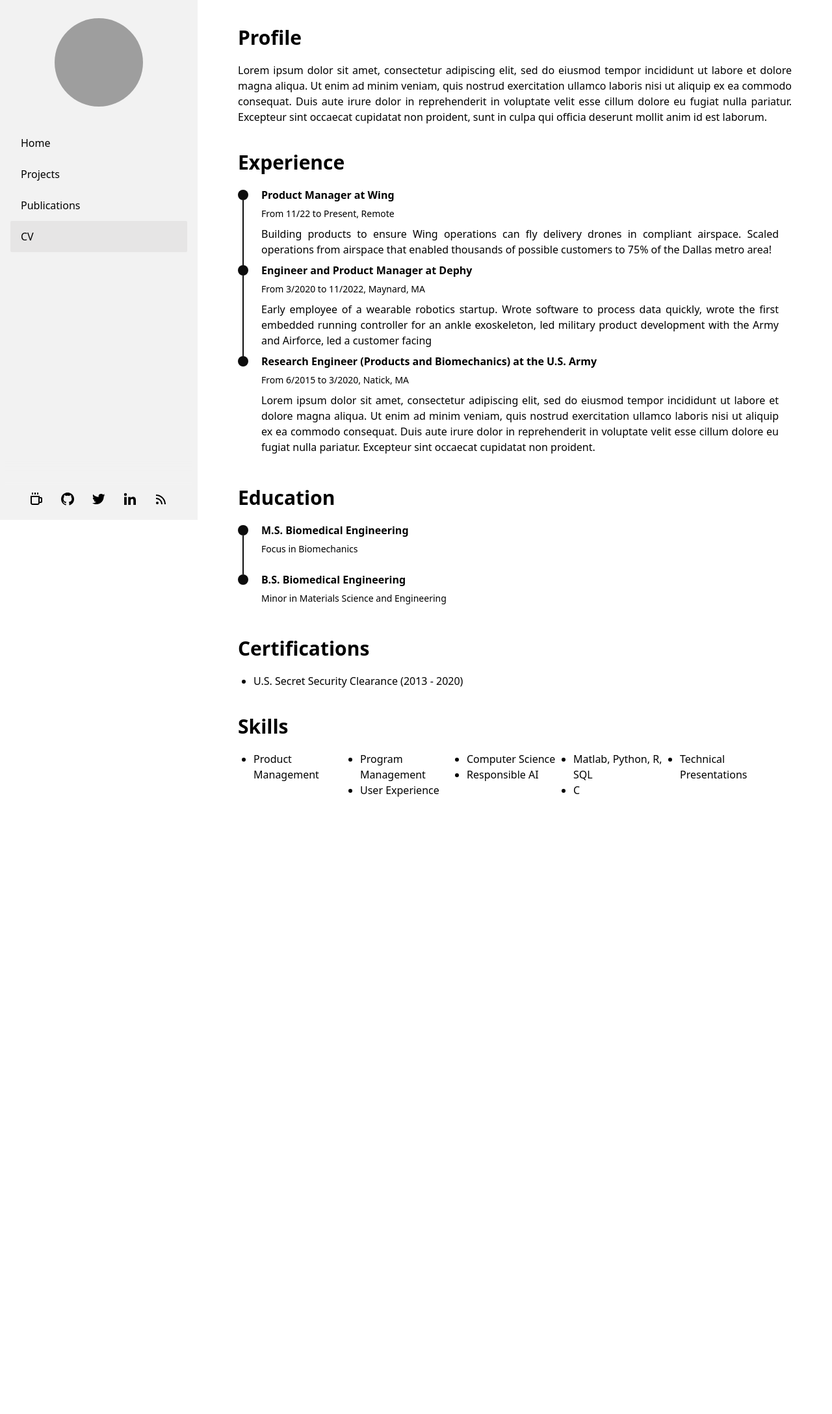
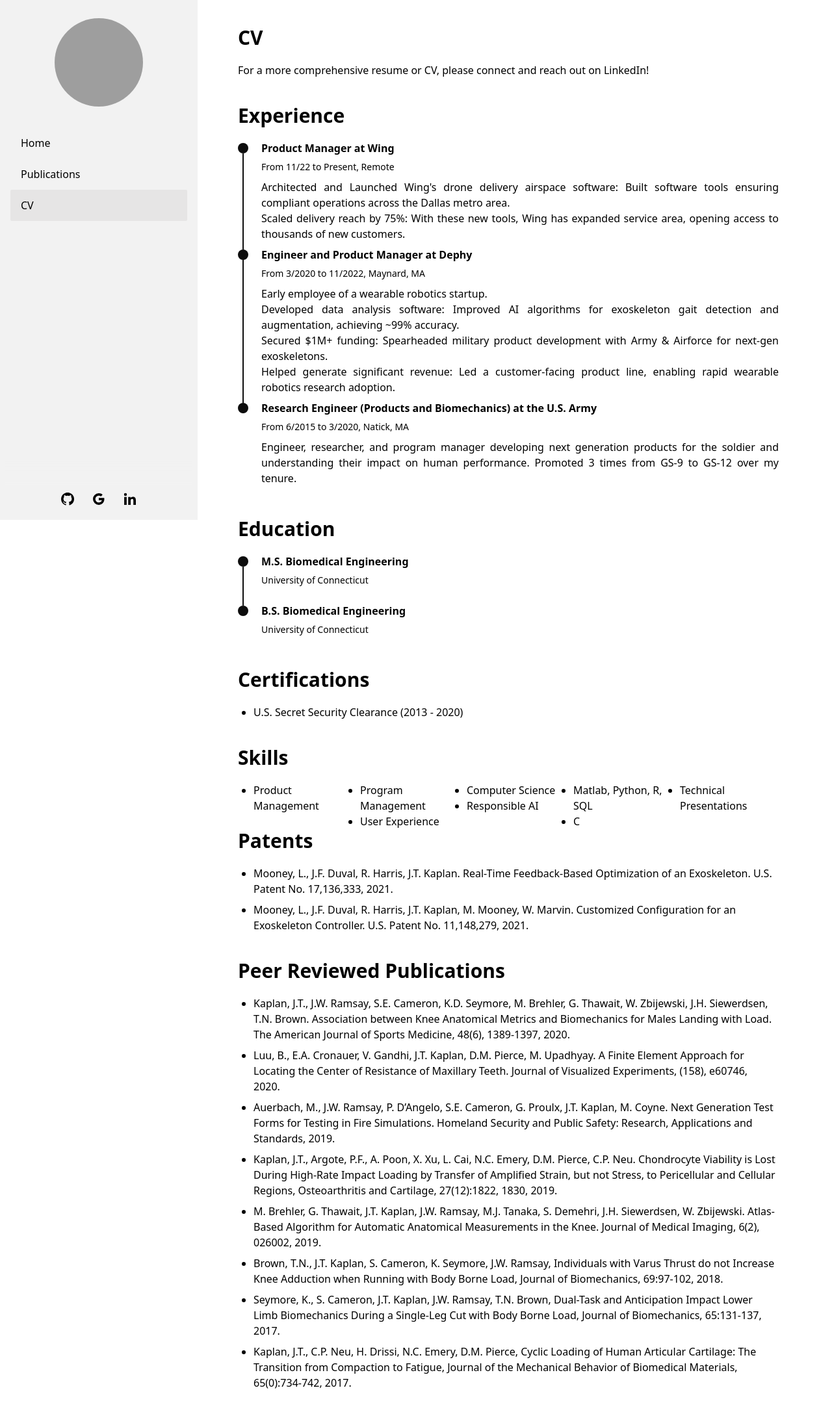
Before and after one commit to jtk10001/jtk10001.github.io, an Astro site: page /cv in a window 1280 px wide. Shown: the whole page at 65% size. Before the commit the page ends 1340 px from the top, so only its background shows below. Built offline with nearby package versions, Linux system fonts and the light colour scheme; Astro itself is replaced by a stand-in of ours; grey boxes are pictures that could not be loaded.

Commit message:
CV completion
Added details to CV
Populated publication and patent information

```diff
--- a/src/components/SideBarFooter.astro
+++ b/src/components/SideBarFooter.astro
@@ -4,7 +4,7 @@
 </div>
 
 <div class="social-icons px-4 pb-5 pt-1 flex self-center justify-center sticky bottom-0 bg-base-200">
-    <a
+    <!-- <a
         href="https://manuelernestog.github.io/support-my-work/"
         target="_blank"
         class="mx-3"
@@ -23,8 +23,8 @@
                 d="M5 2h2v3H5zm4 0h2v3H9zm4 0h2v3h-2zm6 7h-2V7H3v11c0 1.654 1.346 3 3 3h8c1.654 0 3-1.346 3-3h2c1.103 0 2-.897 2-2v-5c0-1.103-.897-2-2-2zm-4 9a1 1 0 0 1-1 1H6a1 1 0 0 1-1-1V9h10v9zm2-2v-5h2l.002 5H17z"
             ></path></svg
         >
-    </a>
-    <a href="https://github.com/manuelernestog" target="_blank" class="mx-3" aria-label="Github" title="Github">
+    </a>-->
+    <a href="https://github.com/jtk10001" target="_blank" class="mx-3" aria-label="Github" title="Github">
         <svg
             xmlns="http://www.w3.org/2000/svg"
             width="24"
@@ -38,20 +38,20 @@
             ></path>
         </svg>
     </a>
-    <a href="https://twitter.com/manuelernestog" target="_blank" class="mx-3" aria-label="Twitter" title="Twitter">
+    <a href="https://scholar.google.com/citations?user=pjrPcd8AAAAJ&hl=en" target="_blank" class="mx-3" aria-label="Google" title="Google">
         <svg
             xmlns="http://www.w3.org/2000/svg"
             width="24"
             height="24"
             viewBox="0 0 24 24"
             style="fill: currentColor;transform: ;msFilter:;"
-            ><path
-                d="M19.633 7.997c.013.175.013.349.013.523 0 5.325-4.053 11.461-11.46 11.461-2.282 0-4.402-.661-6.186-1.809.324.037.636.05.973.05a8.07 8.07 0 0 0 5.001-1.721 4.036 4.036 0 0 1-3.767-2.793c.249.037.499.062.761.062.361 0 .724-.05 1.061-.137a4.027 4.027 0 0 1-3.23-3.953v-.05c.537.299 1.16.486 1.82.511a4.022 4.022 0 0 1-1.796-3.354c0-.748.199-1.434.548-2.032a11.457 11.457 0 0 0 8.306 4.215c-.062-.3-.1-.611-.1-.923a4.026 4.026 0 0 1 4.028-4.028c1.16 0 2.207.486 2.943 1.272a7.957 7.957 0 0 0 2.556-.973 4.02 4.02 0 0 1-1.771 2.22 8.073 8.073 0 0 0 2.319-.624 8.645 8.645 0 0 1-2.019 2.083z"
-            ></path>
+            >
+            <svg xmlns="http://www.w3.org/2000/svg" width="24" height="24" viewBox="0 0 24 24" style="fill: rgba(0, 0, 0, 1);transform: ;msFilter:;"><path d="M20.283 10.356h-8.327v3.451h4.792c-.446 2.193-2.313 3.453-4.792 3.453a5.27 5.27 0 0 1-5.279-5.28 5.27 5.27 0 0 1 5.279-5.279c1.259 0 2.397.447 3.29 1.178l2.6-2.599c-1.584-1.381-3.615-2.233-5.89-2.233a8.908 8.908 0 0 0-8.934 8.934 8.907 8.907 0 0 0 8.934 8.934c4.467 0 8.529-3.249 8.529-8.934 0-.528-.081-1.097-.202-1.625z"></path></svg>
+
         </svg>
     </a>
     <a
-        href="https://www.linkedin.com/in/manuelernestogr"
+        href="https://www.linkedin.com/in/jonathankaplan"
         target="_blank"
         class="mx-3"
         aria-label="Linkedin"
@@ -69,7 +69,7 @@
         </svg>
     </a>
 
-    <a href="/rss.xml" target="_blank" class="mx-3" aria-label="RSS Feed" title="RSS Feed">
+   <!--  <a href="/rss.xml" target="_blank" class="mx-3" aria-label="RSS Feed" title="RSS Feed">
         <svg
             xmlns="http://www.w3.org/2000/svg"
             width="24"
@@ -80,5 +80,5 @@
                 d="M12 20.001h2C14 14.486 9.514 10 4 10v2c4.411 0 8 3.589 8 8.001z"></path><circle cx="6" cy="18" r="2"
             ></circle>
         </svg>
-    </a>
+    </a>-->
 </div>
--- a/src/components/SideBarMenu.astro
+++ b/src/components/SideBarMenu.astro
@@ -5,7 +5,7 @@ const activeClass = "bg-base-300"; // For primary color replace with `active` cl
 
 <ul class="menu grow shrink menu-md overflow-y-auto">
     <li><a class="py-3 text-base" id="home" href="/">Home</a></li>
-    <li><a class="py-3 text-base" id="projects" href="/projects">Projects</a></li>
+    <!-- -<li><a class="py-3 text-base" id="projects" href="/projects">Projects</a></li>-->
     <li><a class="py-3 text-base" id="publications" href="/publications">Publications</a></li>
     <!-- <li><a class="py-3 text-base" id="store" href="/store">Store</a></li>-->
     <!--<li><a class="py-3 text-base" id="blog" href="/blog/">Blog</a></li>-->
--- a/src/pages/cv.astro
+++ b/src/pages/cv.astro
@@ -5,14 +5,11 @@ import TimeLineElement from "../components/cv/TimeLine.astro";
 
 <BaseLayout title="Resume" sideBarActiveItemID="cv">
   <div class="mb-5">
-    <div class="text-3xl w-full font-bold">Profile</div>
+    <div class="text-3xl w-full font-bold">CV</div>
   </div>
 
   <div class="mb-10 text-justify">
-    Lorem ipsum dolor sit amet, consectetur adipiscing elit, sed do eiusmod tempor incididunt ut labore et dolore magna
-    aliqua. Ut enim ad minim veniam, quis nostrud exercitation ullamco laboris nisi ut aliquip ex ea commodo consequat. Duis
-    aute irure dolor in reprehenderit in voluptate velit esse cillum dolore eu fugiat nulla pariatur. Excepteur sint occaecat
-    cupidatat non proident, sunt in culpa qui officia deserunt mollit anim id est laborum.
+ For a more comprehensive resume or CV, please connect and reach out on LinkedIn!
   </div>
 
   <div class="mb-5">
@@ -24,22 +21,24 @@ import TimeLineElement from "../components/cv/TimeLine.astro";
       title="Product Manager at Wing"
       subtitle="From 11/22 to Present, Remote"
     >
-      Building products to ensure Wing operations can fly delivery drones in compliant airspace.
-      Scaled operations from airspace that enabled thousands of possible customers to 75% of the Dallas metro area!
+    Architected and Launched Wing's drone delivery airspace software: Built software tools ensuring compliant operations across the Dallas metro area.
+    <br>
+    Scaled delivery reach by 75%: With these new tools, Wing has expanded service area, opening access to <a href="https://blog.wing.com/2024/01/wing-and-walmart-expand-service.html">thousands of new customers.</a>
     </TimeLineElement>
     <TimeLineElement
       title="Engineer and Product Manager at Dephy"
       subtitle="From 3/2020 to 11/2022, Maynard, MA"
     >
-      Early employee of a wearable robotics startup.
-      Wrote software to process data quickly, wrote the first embedded running controller for an ankle exoskeleton,
-      led military product development with the Army and Airforce, led a customer facing
+      Early employee of a wearable robotics startup.  <br>
+      Developed data analysis software: Improved AI algorithms for exoskeleton gait detection and augmentation, achieving ~99% accuracy. <br>
+      Secured $1M+ funding: Spearheaded military product development with Army & Airforce for next-gen exoskeletons. <br>
+      Helped generate significant revenue: Led a customer-facing product line, enabling rapid wearable robotics research adoption.
     </TimeLineElement>
     <TimeLineElement
       title="Research Engineer (Products and Biomechanics) at the U.S. Army"
       subtitle="From 6/2015 to 3/2020, Natick, MA"
     >
-      Lorem ipsum dolor sit amet, consectetur adipiscing elit, sed do eiusmod tempor incididunt ut labore et dolore magna aliqua. Ut enim ad minim veniam, quis nostrud exercitation ullamco laboris nisi ut aliquip ex ea commodo consequat. Duis aute irure dolor in reprehenderit in voluptate velit esse cillum dolore eu fugiat nulla pariatur. Excepteur sint occaecat cupidatat non proident.
+    Engineer, researcher, and program manager developing next generation products for the soldier and understanding their impact on human performance. Promoted 3 times from GS-9 to GS-12 over my tenure.
     </TimeLineElement>
   </div>
 
@@ -50,11 +49,11 @@ import TimeLineElement from "../components/cv/TimeLine.astro";
   <div class="time-line-container grid gap-4 mb-10">
     <TimeLineElement
       title="M.S. Biomedical Engineering"
-      subtitle="Focus in Biomechanics"
+      subtitle="University of Connecticut"
     />
     <TimeLineElement
       title="B.S. Biomedical Engineering"
-      subtitle="Minor in Materials Science and Engineering"
+      subtitle="University of Connecticut"
     />
   </div>
 
@@ -86,6 +85,29 @@ import TimeLineElement from "../components/cv/TimeLine.astro";
     <li>Technical Presentations</li>
   </ul>
 
+  <div class="mb-5">
+    <div class="text-3xl w-full font-bold">Patents</div>
+  </div>
+
+  <ul class="list-disc mx-6 mb-10 grid gap-2">
+    <li>Mooney, L., J.F. Duval, R. Harris, J.T. Kaplan. Real-Time Feedback-Based Optimization of an Exoskeleton. U.S. Patent No. 17,136,333, 2021.</li>
+    <li>Mooney, L., J.F. Duval, R. Harris, J.T. Kaplan, M. Mooney, W. Marvin. Customized Configuration for an Exoskeleton Controller. U.S. Patent No. 11,148,279, 2021.</li>
+  </ul>
+
+  <div class="mb-5">
+    <div class="text-3xl w-full font-bold">Peer Reviewed Publications</div>
+  </div>
+
+  <ul class="list-disc mx-6 mb-10 grid gap-2">
+    <li>Kaplan, J.T., J.W. Ramsay, S.E. Cameron, K.D. Seymore, M. Brehler, G. Thawait, W. Zbijewski, J.H. Siewerdsen, T.N. Brown. Association between Knee Anatomical Metrics and Biomechanics for Males Landing with Load. The American Journal of Sports Medicine, 48(6), 1389-1397, 2020.</li>
+    <li>Luu, B., E.A. Cronauer, V. Gandhi, J.T. Kaplan, D.M. Pierce, M. Upadhyay. A Finite Element Approach for Locating the Center of Resistance of Maxillary Teeth. Journal of Visualized Experiments, (158), e60746, 2020.</li>
+    <li>Auerbach, M., J.W. Ramsay, P. D’Angelo, S.E. Cameron, G. Proulx, J.T. Kaplan, M. Coyne. Next Generation Test Forms for Testing in Fire Simulations. Homeland Security and Public Safety: Research, Applications and Standards, 2019.</li>
+    <li>Kaplan, J.T., Argote, P.F., A. Poon, X. Xu, L. Cai, N.C. Emery, D.M. Pierce, C.P. Neu. Chondrocyte Viability is Lost During High-Rate Impact Loading by Transfer of Amplified Strain, but not Stress, to Pericellular and Cellular Regions, Osteoarthritis and Cartilage, 27(12):1822, 1830, 2019.</li>
+    <li>M. Brehler, G. Thawait, J.T. Kaplan, J.W. Ramsay, M.J. Tanaka, S. Demehri, J.H. Siewerdsen, W. Zbijewski. Atlas-Based Algorithm for Automatic Anatomical Measurements in the Knee. Journal of Medical Imaging, 6(2), 026002, 2019.</li>
+    <li>Brown, T.N., J.T. Kaplan, S. Cameron, K. Seymore, J.W. Ramsay, Individuals with Varus Thrust do not Increase Knee Adduction when Running with Body Borne Load, Journal of Biomechanics, 69:97-102, 2018.</li>
+    <li>Seymore, K., S. Cameron, J.T. Kaplan, J.W. Ramsay, T.N. Brown, Dual-Task and Anticipation Impact Lower Limb Biomechanics During a Single-Leg Cut with Body Borne Load, Journal of Biomechanics, 65:131-137, 2017.</li>
+    <li>Kaplan, J.T., C.P. Neu, H. Drissi, N.C. Emery, D.M. Pierce, Cyclic Loading of Human Articular Cartilage: The Transition from Compaction to Fatigue, Journal of the Mechanical Behavior of Biomedical Materials, 65(0):734-742, 2017.</li>
+  </ul>
 
 
 </BaseLayout>
--- a/src/pages/index.astro
+++ b/src/pages/index.astro
@@ -18,7 +18,7 @@ const last_posts = posts.slice(0, 3);
       <text class="text-lg">
        I'm a problem solver with a deep understanding of user experience, robotics, and AI. I navigate complex environments, from launching products in multiple countries to securing millions in funding. Whether it's saving soldiers' lives with exoskeletons or enabling 100 million drone deliveries annually, I thrive on tackling ambitious challenges.
 <br><br>
-        I <b>led</b> the development of a revolutionary exoskeleton platform that <b>increased market penetration</b> by 500% in its first year. I <b>secured</b> funding, <b>built</b> international partnerships, and <b>obtained patents</b> for groundbreaking innovations. I'm not afraid to get my hands dirty and <b>lead projects</b> from ideation to implementation
+I've led projects that boosted new product market penetration by 500%, secured millions in funding, and built partnerships across the globe. Whether it's user experience, robotics, or AI, I bring a deep understanding and a problem-solving mindset to every challenge. I'm not afraid to get my hands dirty and lead projects from ideation to implementation
 
         <!-- long text here test-->
       </text>
--- a/src/pages/publications.astro
+++ b/src/pages/publications.astro
@@ -5,36 +5,37 @@ import HorizontalCard from "../components/HorizontalCard.astro";
 
 <BaseLayout title="Publications" sideBarActiveItemID="Publications">
   <div>
-    <div class="text-3xl w-full font-bold mb-5">Publications</div>
+    <div class="text-3xl w-full font-bold mb-5">Selected Patents and Publications</div>
   </div>
 
   <HorizontalCard
-    title="Service 1"
-    img="/post_img.webp"
-    desc="Lorem ipsum dolor sit amet, consectetur adipiscing elit, sed do eiusmod tempor incididunt ut labore et dolore magna aliqua."
-    badge="NEW"
-    url="#"
+    title="Cyclic loading of human articular cartilage: the transition from compaction to fatigue"
+    img="/cartilagepaper.jpg"
+    desc="Osteoarthritis damages cartilage, reducing mobility and quality of life. While current treatments manage pain, none truly reverse the condition. Studying the mechanics of healthy cartilage under loads like walking could reveal how fatigue damages it, leading to earlier diagnoses and better interventions before significant degeneration occurs. This study aims to understand this transition from normal function to fatigue damage in healthy human cartilage using various loading conditions."
+    badge="Paper"
+    url="https://www.sciencedirect.com/science/article/abs/pii/S1751616116303484"
   />
   <div class="divider my-0"></div>
   <HorizontalCard
-    title="Service 2"
-    img="/post_img.webp"
-    desc="Lorem ipsum dolor sit amet, consectetur adipiscing elit, sed do eiusmod tempor incididunt ut labore et dolore magna aliqua."
-    url="#"
+    title="Chondrocyte viability is lost during high-rate impact loading by transfer of amplified strain, but not stress, to pericellular and cellular regions"
+    img="/indenterpaper.jpg"
+    desc="Traumatic injury damages cartilage, starting a chain reaction leading to osteoarthritis. This study examines how fast vs. slow impacts affect cartilage cells and mechanics, hoping to identify factors minimizing damage and cell death. We used bovine cartilage samples and tracked cell viability and changes in tissue properties after impacts at different speeds. Multi-scale modeling helped visualize stress and strain patterns within the cartilage during impacts."
+    badge="Paper"
+    url="https://www.sciencedirect.com/science/article/pii/S1063458419312002"
   />
   <div class="divider my-0"></div>
   <HorizontalCard
-    title="Service 3"
-    img="/post_img.webp"
-    desc="Lorem ipsum dolor sit amet, consectetur adipiscing elit, sed do eiusmod tempor incididunt ut labore et dolore magna aliqua."
-    url="#"
-    badge="NEW"
+    title="Customized configuration for an exoskeleton controller"
+    img="/controllerpatent.png"
+    desc="Systems and methods for providing a customized configuration for a controller of an exoskeleton device. A device can receive, via a user interface, feedback from a user indicative of a performance of the user during a movement event."
+    url="https://patentimages.storage.googleapis.com/f3/40/93/cac96fe653013d/US11148279.pdf"
+    badge="Patent"
   />
-  <div class="divider my-0"></div>
+  <!-- <div class="divider my-0"></div>
   <HorizontalCard
     title="Service 4"
     img="/post_img.webp"
     desc="Lorem ipsum dolor sit amet, consectetur adipiscing elit, sed do eiusmod tempor incididunt ut labore et dolore magna aliqua."
     url="#"
-  />
+  />-->
 </BaseLayout>
```
Also changed, not shown: public/cartilagepaper.jpg (added), public/controllerpatent.png (added), public/indenterpaper.jpg (added).
